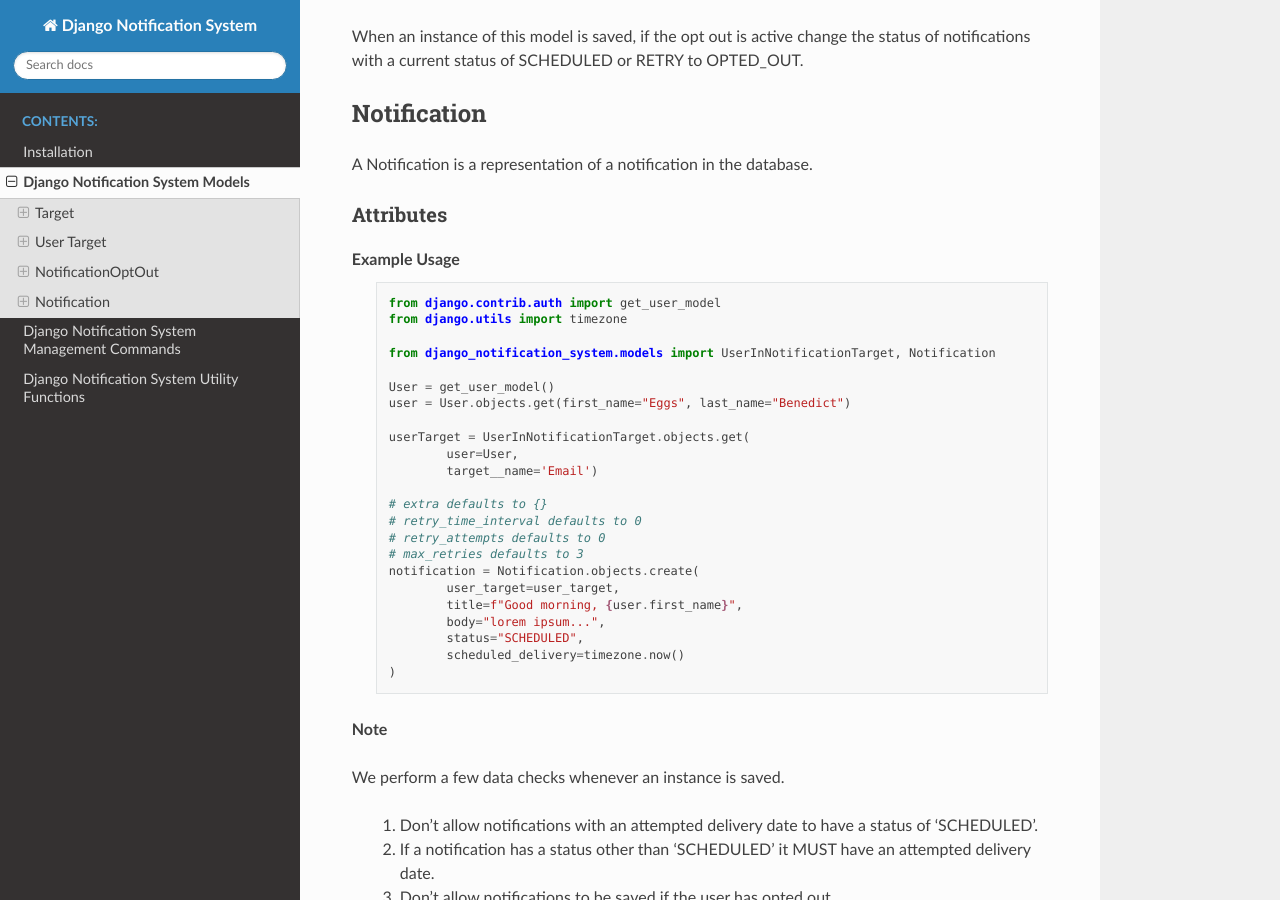
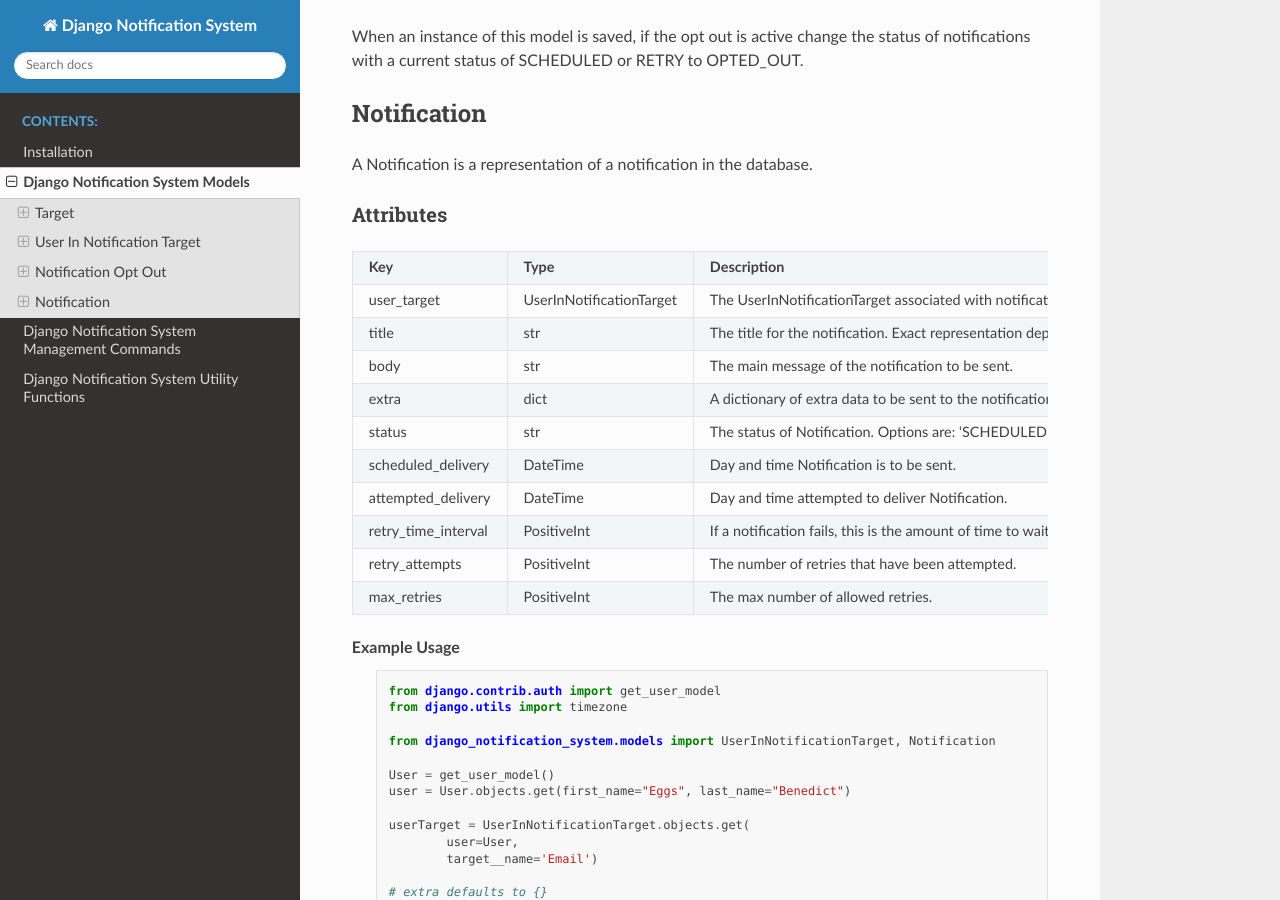
Before and after one commit to eikonomega/django-notification-system, a Sphinx documentation site: the page built from docs/models.rst, in a window 1280 px wide and 900 px high, scrolled down 2454 px. Built offline with Sphinx 7.4.7 and the Read the Docs theme 2.0.0, drawn with Linux system fonts in a browser that asks for light colours; some of the changed text lies outside the part shown.

Commit message:
Fix tables and titles

```diff
--- a/docs/models.rst
+++ b/docs/models.rst
@@ -26,8 +26,8 @@
                     name='SMS',
                     notification_module_name='sms')
 
-User Target
------------
+User In Notification Target
+---------------------------
 Each user will have a unique ID for each notification target, which is how we identify the individual
 who will receive the notification.
 
@@ -85,8 +85,8 @@
                 new_user_target = UserInNotificationTarget.reset_email_target(user)
 
 
-NotificationOptOut
-------
+Notification Opt Out
+--------------------
 Users who have opted-out of communications will have an instance of this model.
 
 Attributes
@@ -122,19 +122,19 @@
 
 Attributes
 ++++++++++
-=================== =========== =================================================================================================================
-**Key**             **Type**    **Description**
-user_target         UserInNotificationTarget  The UserInNotificationTarget associated with notification
-title               str         The title for the notification. Exact representation depends on the target.
-body                str         The main message of the notification to be sent.
-extra               dict        A dictionary of extra data to be sent to the notification processor. Valid keys are determined by each processor.
-status              str         The status of Notification. Options are: 'SCHEDULED', 'DELIVERED', 'DELIVERY_FAILURE', 'RETRY', 'INACTIVE_DEVICE'
-scheduled_delivery  DateTime    Day and time Notification is to be sent.
-attempted_delivery  DateTime    Day and time attempted to deliver Notification.
-retry_time_interval PositiveInt If a notification fails, this is the amount of time to wait until retrying to send it.
-retry_attempts      PositiveInt The number of retries that have been attempted.
-max_retries         PositiveInt The max number of allowed retries.
-=================== =========== =================================================================================================================
+=================== ======================== =================================================================================================================
+**Key**             **Type**                 **Description**
+user_target         UserInNotificationTarget The UserInNotificationTarget associated with notification
+title               str                      The title for the notification. Exact representation depends on the target.
+body                str                      The main message of the notification to be sent.
+extra               dict                     A dictionary of extra data to be sent to the notification processor. Valid keys are determined by each processor.
+status              str                      The status of Notification. Options are: 'SCHEDULED', 'DELIVERED', 'DELIVERY_FAILURE', 'RETRY', 'INACTIVE_DEVICE'
+scheduled_delivery  DateTime                 Day and time Notification is to be sent.
+attempted_delivery  DateTime                 Day and time attempted to deliver Notification.
+retry_time_interval PositiveInt              If a notification fails, this is the amount of time to wait until retrying to send it.
+retry_attempts      PositiveInt              The number of retries that have been attempted.
+max_retries         PositiveInt              The max number of allowed retries.
+=================== ======================== =================================================================================================================
 
 **Example Usage**
         .. code-block:: python
```
